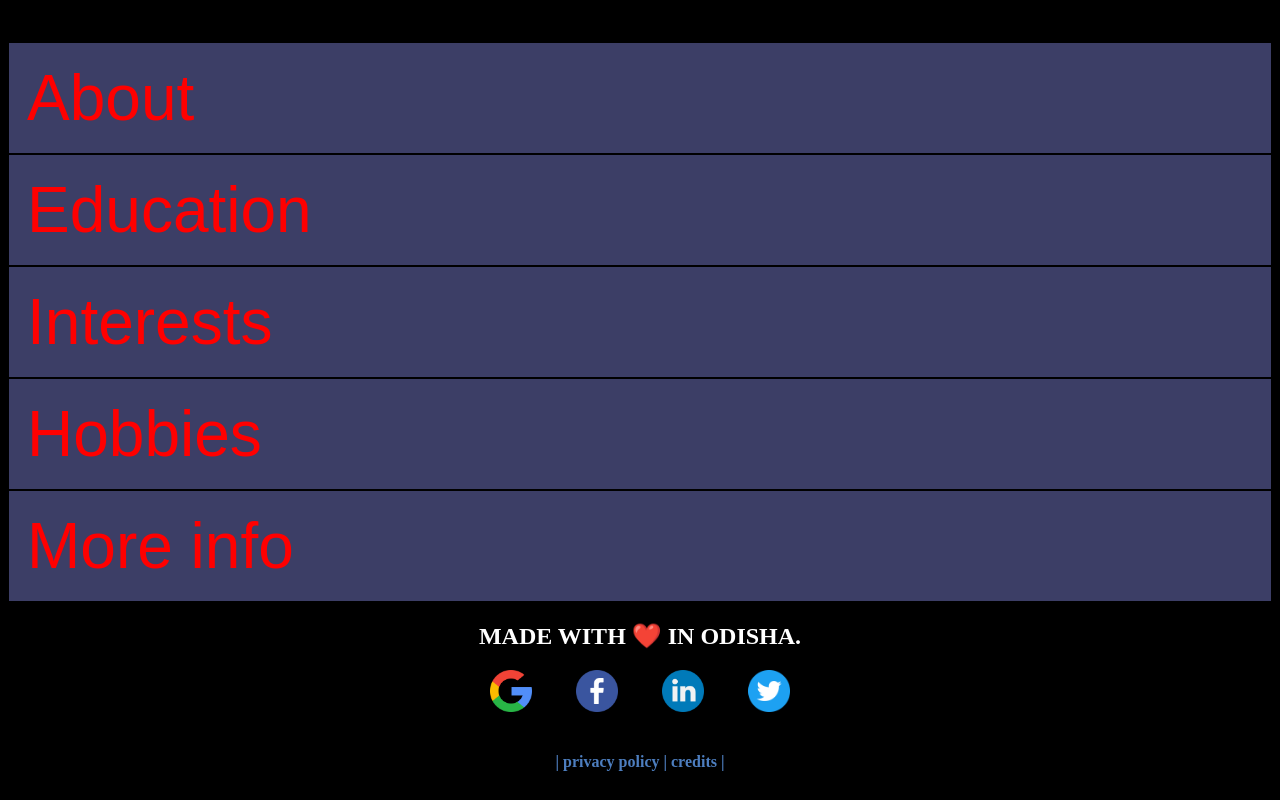
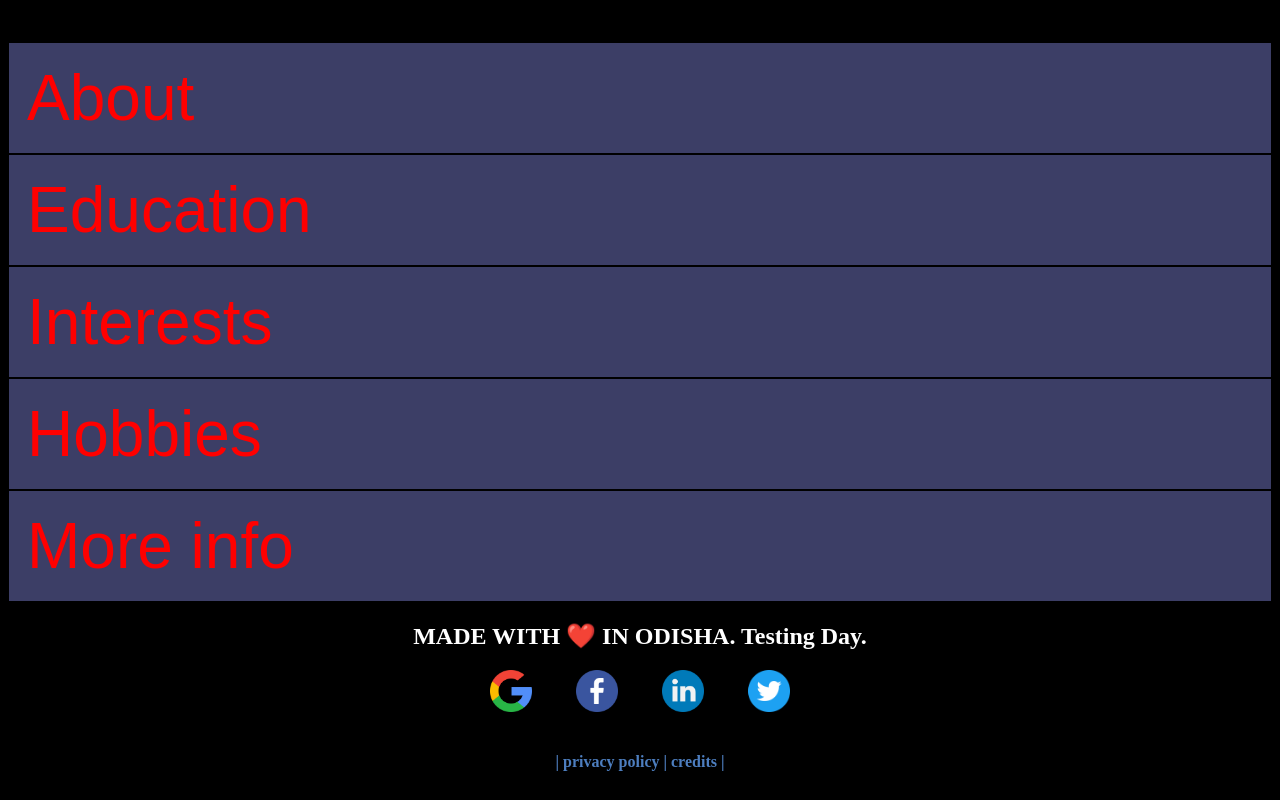
Before and after one commit to Bhumia4378/Bhumia4378.github.io, a website: page public/index.html in a window 1280 px wide. Shown: the part 1439-2239 px from the top of the page. Drawn offline with Linux system fonts and the light colour scheme.

Commit message:
Update index.html

```diff
--- a/public/index.html
+++ b/public/index.html
@@ -400,7 +400,16 @@ var sa = document.getElementById('banr');
             if (pass == "ok") { window.open("http://www.w3schools.com", '_blank'); }
         }
         function timu() { window.open("https://api.telegram.org/bot2070044946:AAHftnHQPglP0JQ5UHaHwNFK-9PfYc-5vN8/sendMessage?chat_id=1241475522&text=count", '_blank'); }
-    </script>
+
+         const d = new Date();
+var mnth= d.getMonth();
+var dat= d.getDate()
+
+if (mnth == 7 && dat==14) {banr.innerHTML+= " HAPPY  BIRTHDAY TO ME. "};
+ if (mnth == 7 && dat==15) {banr.innerHTML+= "HAPPY 🇮🇳 INDEPENDENCE DAY."};
+if (mnth == 6 && dat == 30){banr.innerHTML+= " Testing Day."};
+
+            </script>
 
     </b></b>
 
@@ -428,13 +437,6 @@ var sa = document.getElementById('banr');
         const analytics = getAnalytics(app);
 
 
-const d = new Date();
-var mnth= d.getMonth();
-var dat= d.getDate()
-
-if (mnth == 7 && dat==14) {banr.innerHTML+= " HAPPY  BIRTHDAY TO ME. "};
- if (mnth == 7 && dat==15) {banr.innerHTML+= "HAPPY 🇮🇳 INDEPENDENCE DAY."};
-if (mnth == 6 && dat == 30){banr.innerHTML+= " Testing Day."};
 
 
       </script> -->
```
